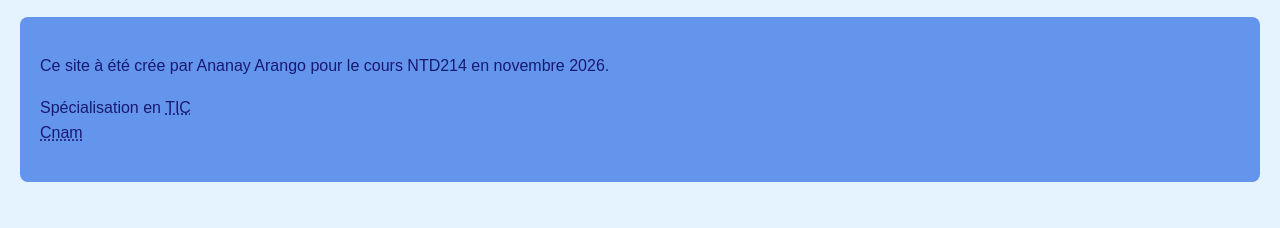
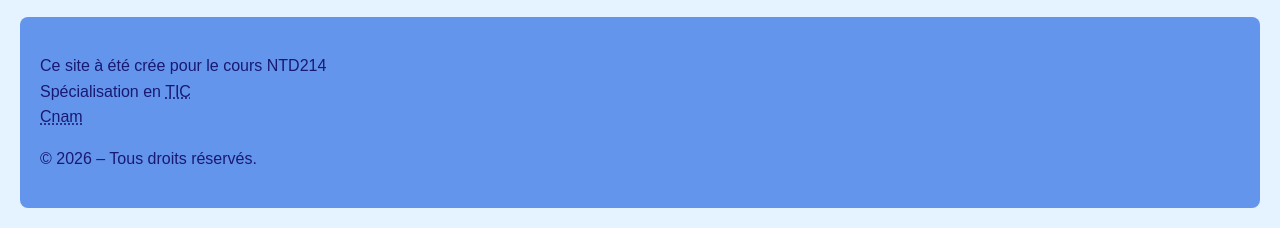
Before and after one commit to f442f9mv2z-tech/mon-site, a plain HTML site: page pages/videos.html in a window 1280 px wide. Shown: the part 5125-5353 px from the top of the page. Before the commit the page ends 5327 px from the top, so only its background shows below. Drawn offline with Linux system fonts and the light colour scheme.

Commit message:
Update videos.html

```diff
--- a/pages/videos.html
+++ b/pages/videos.html
@@ -189,12 +189,13 @@
 
         </main>
         <p> </p>
-        <footer>
-           <p>Ce site à été crée par Ananay Arango pour le cours NTD214 en novembre 2026.</p>
-           <p> Spécialisation en <abbr title="Techniques de l'information et de la communication"> TIC</abbr>
-          <br><abbr title="Conservatoire national des arts et métiers">
+           <footer>
+           <p>Ce site à été crée pour le cours NTD214<br>
+           Spécialisation en <abbr title="Techniques de l'information et de la communication"> TIC</abbr><br>
+          <abbr title="Conservatoire national des arts et métiers">
         Cnam
     </abbr> </p>
+    <p>© 2026 – Tous droits réservés.</p>
     <!-- Informations complémentaires à définir (les informations légales par exemple) -->
         </footer>
     </body>
```
